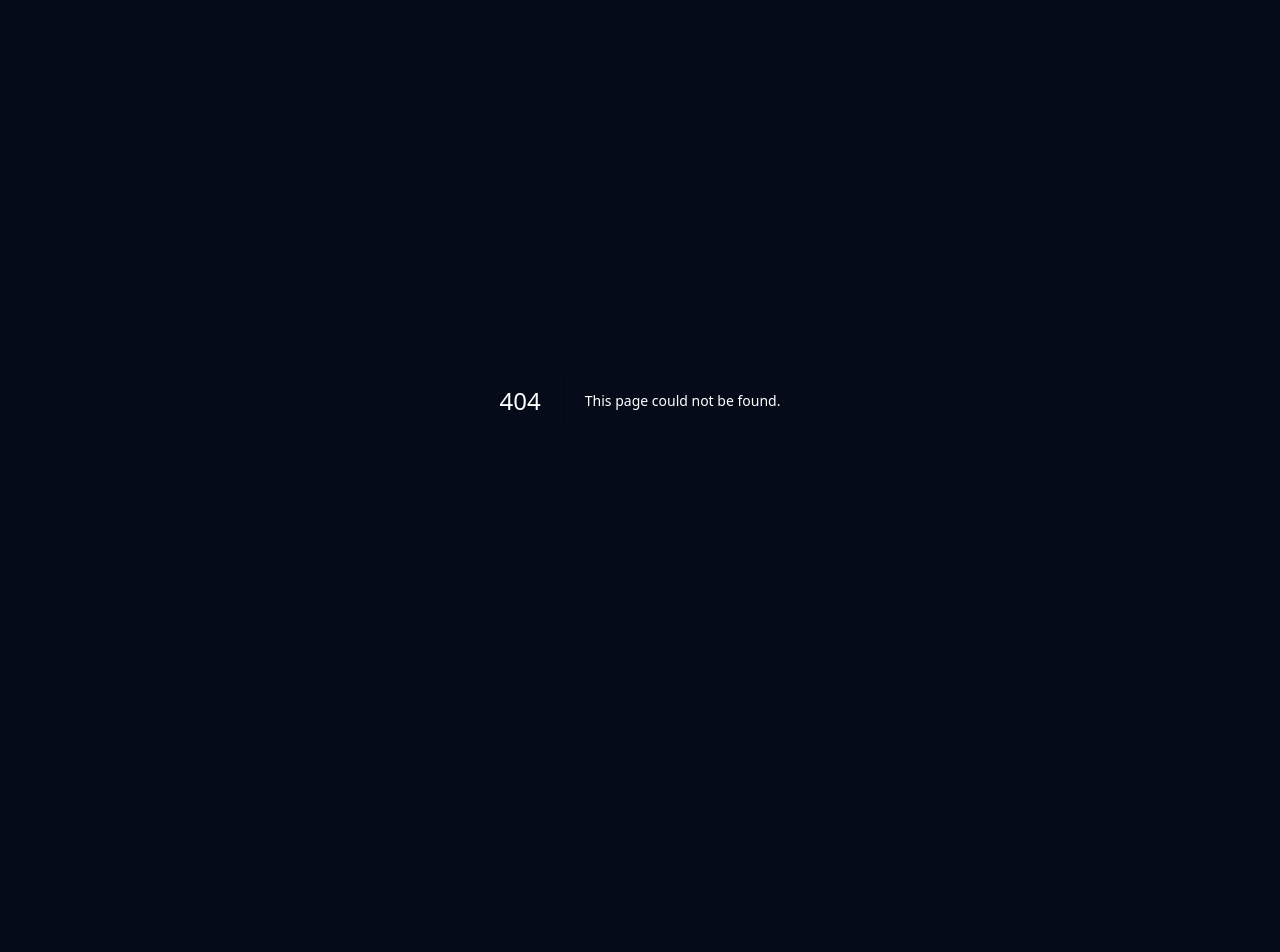
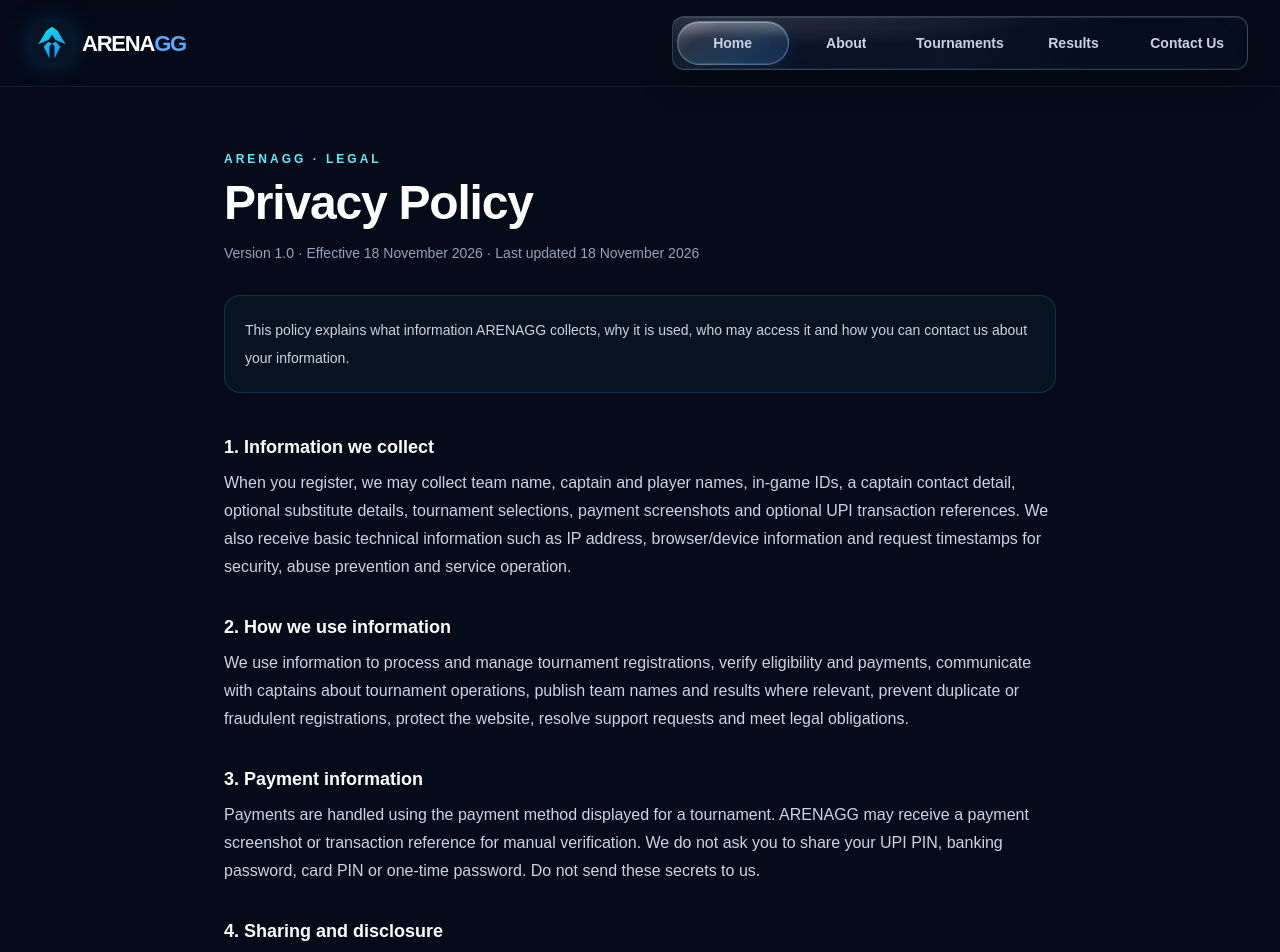
Before and after one commit to MDNOMAANKHAN/arenagg-tournament-app, a Next.js app: page /privacy in a window 1280 px wide. Before the commit this address had no page. Shown: the top 952 px of the page. Before the commit the page ends 800 px from the top, so only its background shows below. Built offline with nearby package versions, Linux system fonts and the light colour scheme.

Commit message:
Add ARENAGG privacy policy page

```diff
--- /dev/null
+++ b/src/app/(site)/privacy/page.tsx
@@ -0,0 +1,48 @@
+import type { Metadata } from "next";
+import Link from "next/link";
+
+export const metadata: Metadata = {
+  title: "Privacy Policy",
+  description: "How ARENAGG collects, uses, stores and protects information submitted through its community esports platform.",
+  alternates: { canonical: "/privacy" },
+};
+
+const sections = [
+  ["1. Information we collect", "When you register, we may collect team name, captain and player names, in-game IDs, a captain contact detail, optional substitute details, tournament selections, payment screenshots and optional UPI transaction references. We also receive basic technical information such as IP address, browser/device information and request timestamps for security, abuse prevention and service operation."],
+  ["2. How we use information", "We use information to process and manage tournament registrations, verify eligibility and payments, communicate with captains about tournament operations, publish team names and results where relevant, prevent duplicate or fraudulent registrations, protect the website, resolve support requests and meet legal obligations."],
+  ["3. Payment information", "Payments are handled using the payment method displayed for a tournament. ARENAGG may receive a payment screenshot or transaction reference for manual verification. We do not ask you to share your UPI PIN, banking password, card PIN or one-time password. Do not send these secrets to us."],
+  ["4. Sharing and disclosure", "Registration information may be accessible to authorised tournament organisers for administration and verification. We may use hosting, database, security and communication service providers to operate the platform. We may disclose information where required by law, to respond to lawful requests, protect users or enforce platform rules. We do not sell personal information."],
+  ["5. Public information", "Team names, tournament participation and published results may appear publicly on ARENAGG. Do not include private contact details or sensitive information in a team name or other public-facing field."],
+  ["6. Storage and security", "We use access controls and reasonable technical and organisational safeguards intended to protect submitted information. No internet transmission or storage system can be guaranteed completely secure. Access to payment proof and registration records should be limited to authorised organisers."],
+  ["7. Retention", "We keep registration and related records for as long as reasonably necessary to administer tournaments, maintain result and payment records, address disputes, enforce rules and comply with applicable legal requirements. Retention periods may vary according to the type of information and purpose."],
+  ["8. Your choices and requests", "You may contact us to request access, correction or deletion of personal information, subject to identity verification, legal requirements and records we reasonably need to retain. We may need to keep limited records where required for accounting, dispute resolution, security or legal compliance."],
+  ["9. Children and guardian approval", "If you are under 18, you must obtain parent or legal guardian review and approval before submitting personal information or participating. A parent or guardian may contact us with a privacy request concerning a minor."],
+  ["10. Third-party services and links", "The platform may link to WhatsApp, payment apps, game services or other third-party websites. Their privacy practices are governed by their own policies; please review them before sharing information."],
+  ["11. Changes to this policy", "We may update this policy as our services or legal obligations change. The current version and effective date will be displayed on this page. Where required, we will take additional steps to notify affected users."],
+  ["12. Contact", "For privacy questions or requests, use the Contact & Support page or call 7330804540. Please avoid sending passwords, OTPs, UPI PINs or other authentication secrets in support messages."],
+];
+
+export default function PrivacyPage() {
+  return (
+    <main className="mx-auto w-full max-w-4xl px-4 py-12 sm:px-8 sm:py-16">
+      <p className="text-xs font-bold uppercase tracking-[0.25em] text-cyan-300">ARENAGG · Legal</p>
+      <h1 className="mt-3 text-3xl font-black tracking-tight text-white sm:text-5xl">Privacy Policy</h1>
+      <p className="mt-4 text-sm text-slate-400">Version 1.0 · Effective 18 November 2026 · Last updated 18 November 2026</p>
+      <div className="mt-8 rounded-2xl border border-cyan-300/15 bg-cyan-300/[0.04] p-5 text-sm leading-7 text-slate-300">
+        This policy explains what information ARENAGG collects, why it is used, who may access it and how you can contact us about your information.
+      </div>
+      <div className="mt-10 space-y-8">
+        {sections.map(([heading, body]) => (
+          <section key={heading}>
+            <h2 className="text-lg font-bold text-white">{heading}</h2>
+            <p className="mt-2 leading-7 text-slate-300">{body}</p>
+          </section>
+        ))}
+      </div>
+      <p className="mt-10 border-t border-white/10 pt-6 text-sm leading-6 text-slate-400">
+        This is a general privacy-policy draft based on the features currently described for ARENAGG. Confirm the actual data flows, service providers, retention practices and legal requirements with a qualified privacy professional before publication.
+      </p>
+      <Link href="/terms" className="mt-5 inline-flex font-semibold text-cyan-300 hover:text-white">Read the Terms & Conditions →</Link>
+    </main>
+  );
+}
```
